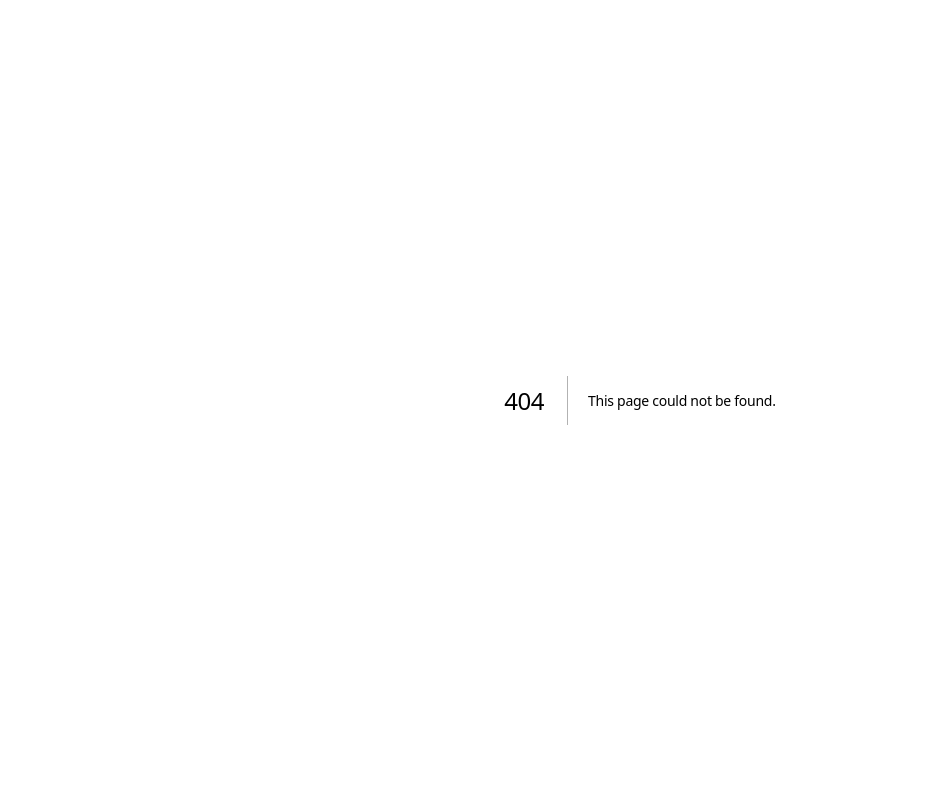
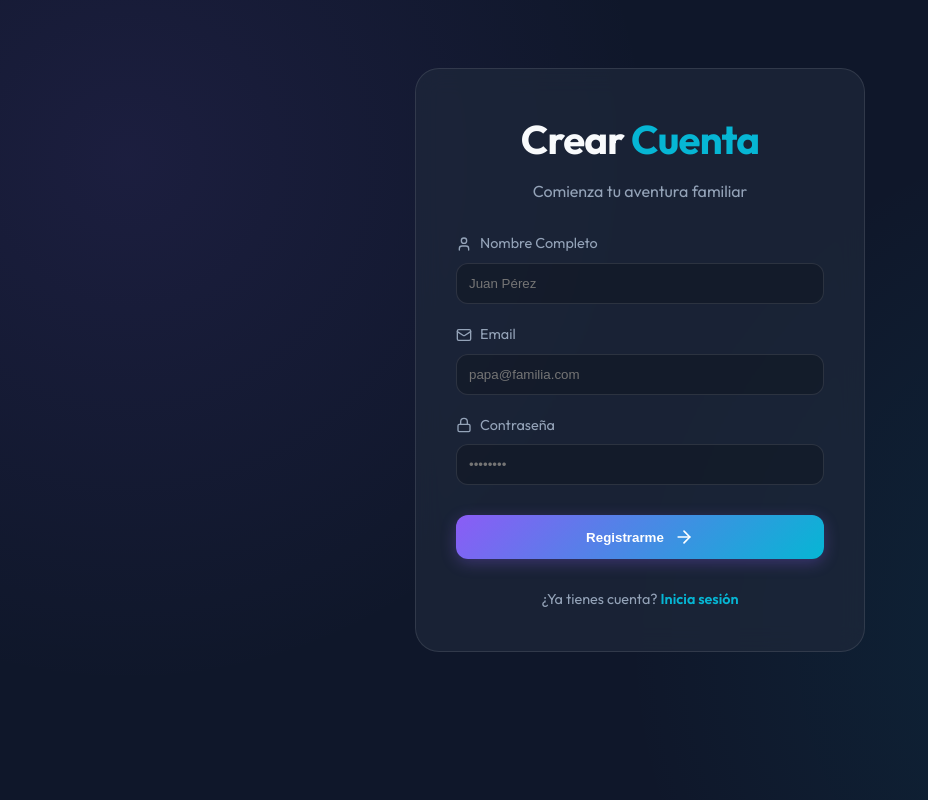
Before and after one commit to FernandoFerreyra11/play-balance-portfolio, a Next.js app: page /register in a window 1280 px wide. Before the commit this address had no page. Shown: the whole page, without its empty margins (0-928 px from the left). Built offline with nearby package versions, Linux system fonts and the light colour scheme; no server answers.

Commit message:
Implementación de página de registro y Server Actions para usuarios

```diff
--- /dev/null
+++ b/src/app/actions/auth.ts
@@ -0,0 +1,45 @@
+'use server';
+
+import { db } from "@/db";
+import { users } from "@/db/schema";
+import { eq } from "drizzle-orm";
+import bcrypt from "bcryptjs";
+
+export async function registerUser(formData: FormData) {
+  const name = formData.get("name") as string;
+  const email = formData.get("email") as string;
+  const password = formData.get("password") as string;
+
+  if (!name || !email || !password) {
+    return { error: "Todos los campos son obligatorios" };
+  }
+
+  // Verificar si el usuario ya existe
+  const [existingUser] = await db
+    .select()
+    .from(users)
+    .where(eq(users.email, email))
+    .limit(1);
+
+  if (existingUser) {
+    return { error: "El correo electrónico ya está registrado" };
+  }
+
+  // Encriptar contraseña
+  const hashedPassword = await bcrypt.hash(password, 10);
+
+  // Crear usuario
+  try {
+    await db.insert(users).values({
+      name,
+      email,
+      password: hashedPassword,
+      role: "parent", // El registro directo es siempre para padres
+    });
+
+    return { success: true };
+  } catch (error) {
+    console.error("Error en registro:", error);
+    return { error: "Error al crear la cuenta. Inténtalo de nuevo." };
+  }
+}
--- a/src/app/login/page.tsx
+++ b/src/app/login/page.tsx
@@ -2,9 +2,10 @@
 
 import { useState } from 'react';
 import { signIn } from 'next-auth/react';
-import { useRouter } from 'next/navigation';
+import { useRouter, useSearchParams } from 'next/navigation';
 import { motion, AnimatePresence } from 'framer-motion';
-import { User, ShieldCheck, ArrowRight, Loader2 } from 'lucide-react';
+import { User, ShieldCheck, ArrowRight, Loader2, CheckCircle2 } from 'lucide-react';
+import Link from 'next/link';
 
 export default function LoginPage() {
   const [role, setRole] = useState<'parent' | 'child' | null>(null);
@@ -13,6 +14,8 @@ export default function LoginPage() {
   const [loading, setLoading] = useState(false);
   const [error, setError] = useState('');
   const router = useRouter();
+  const searchParams = useSearchParams();
+  const registered = searchParams.get('registered');
 
   const handleSubmit = async (e: React.FormEvent) => {
     e.preventDefault();
@@ -40,6 +43,20 @@ export default function LoginPage() {
         <div style={{ textAlign: 'center', marginBottom: '40px' }}>
           <h1 style={{ fontSize: '2.5rem', marginBottom: '10px' }}>Play<span style={{ color: 'var(--primary-color)' }}>Balance</span></h1>
           <p style={{ color: 'var(--text-dim)' }}>Tu aventura comienza aquí</p>
+
+          {registered && (
+            <motion.div
+              initial={{ opacity: 0, scale: 0.9 }}
+              animate={{ opacity: 1, scale: 1 }}
+              style={{
+                marginTop: '20px', padding: '10px', background: 'rgba(16, 185, 129, 0.2)',
+                borderRadius: '12px', color: 'var(--success-color)', display: 'flex',
+                alignItems: 'center', justifyContent: 'center', gap: '8px', fontSize: '0.9rem'
+              }}
+            >
+              <CheckCircle2 size={18} /> ¡Cuenta creada! Ya puedes entrar.
+            </motion.div>
+          )}
         </div>
 
         <AnimatePresence mode="wait">
@@ -157,6 +174,10 @@ export default function LoginPage() {
             </motion.form>
           )}
         </AnimatePresence>
+
+        <p style={{ textAlign: 'center', fontSize: '0.9rem', color: 'var(--text-dim)', marginTop: '30px' }}>
+          ¿No tienes una cuenta? <Link href="/register" style={{ color: 'var(--accent-color)', textDecoration: 'none', fontWeight: 600 }}>Crea una familiar</Link>
+        </p>
       </div>
 
       <style jsx>{`
--- /dev/null
+++ b/src/app/register/page.tsx
@@ -0,0 +1,126 @@
+'use client';
+
+import { useState } from 'react';
+import { useRouter } from 'next/navigation';
+import { motion } from 'framer-motion';
+import { UserPlus, ArrowRight, Loader2, Mail, Lock, User } from 'lucide-react';
+import { registerUser } from '../actions/auth';
+import Link from 'next/link';
+
+export default function RegisterPage() {
+  const [loading, setLoading] = useState(false);
+  const [error, setError] = useState('');
+  const router = useRouter();
+
+  const handleSubmit = async (e: React.FormEvent<HTMLFormElement>) => {
+    e.preventDefault();
+    setLoading(true);
+    setError('');
+
+    const formData = new FormData(e.currentTarget);
+    const result = await registerUser(formData);
+
+    if (result?.error) {
+      setError(result.error);
+      setLoading(false);
+    } else {
+      router.push('/login?registered=true');
+    }
+  };
+
+  return (
+    <div className="container" style={{ minHeight: '90vh', display: 'flex', justifyContent: 'center', alignItems: 'center' }}>
+      <motion.div
+        initial={{ opacity: 0, y: 20 }}
+        animate={{ opacity: 1, y: 0 }}
+        className="glass card"
+        style={{ width: '100%', maxWidth: '450px', padding: '40px' }}
+      >
+        <div style={{ textAlign: 'center', marginBottom: '30px' }}>
+          <h1 style={{ fontSize: '2.5rem', marginBottom: '10px' }}>Crear <span style={{ color: 'var(--accent-color)' }}>Cuenta</span></h1>
+          <p style={{ color: 'var(--text-dim)' }}>Comienza tu aventura familiar</p>
+        </div>
+
+        <form onSubmit={handleSubmit} style={{ display: 'grid', gap: '20px' }}>
+          <div style={{ display: 'grid', gap: '8px' }}>
+            <label style={{ fontSize: '0.9rem', color: 'var(--text-dim)', display: 'flex', alignItems: 'center', gap: '8px' }}>
+              <User size={16} /> Nombre Completo
+            </label>
+            <input
+              name="name"
+              type="text"
+              placeholder="Juan Pérez"
+              required
+              style={{
+                width: '100%', background: 'rgba(0,0,0,0.2)', border: '1px solid var(--border-color)',
+                borderRadius: '12px', padding: '12px', color: 'white', outline: 'none'
+              }}
+            />
+          </div>
+
+          <div style={{ display: 'grid', gap: '8px' }}>
+            <label style={{ fontSize: '0.9rem', color: 'var(--text-dim)', display: 'flex', alignItems: 'center', gap: '8px' }}>
+              <Mail size={16} /> Email
+            </label>
+            <input
+              name="email"
+              type="email"
+              placeholder="papa@familia.com"
+              required
+              style={{
+                width: '100%', background: 'rgba(0,0,0,0.2)', border: '1px solid var(--border-color)',
+                borderRadius: '12px', padding: '12px', color: 'white', outline: 'none'
+              }}
+            />
+          </div>
+
+          <div style={{ display: 'grid', gap: '8px' }}>
+            <label style={{ fontSize: '0.9rem', color: 'var(--text-dim)', display: 'flex', alignItems: 'center', gap: '8px' }}>
+              <Lock size={16} /> Contraseña
+            </label>
+            <input
+              name="password"
+              type="password"
+              placeholder="••••••••"
+              required
+              minLength={6}
+              style={{
+                width: '100%', background: 'rgba(0,0,0,0.2)', border: '1px solid var(--border-color)',
+                borderRadius: '12px', padding: '12px', color: 'white', outline: 'none'
+              }}
+            />
+          </div>
+
+          {error && (
+            <p style={{ color: 'var(--danger-color)', fontSize: '0.85rem', textAlign: 'center' }}>
+              {error}
+            </p>
+          )}
+
+          <button
+            type="submit"
+            disabled={loading}
+            className="btn-primary"
+            style={{ marginTop: '10px', display: 'flex', justifyContent: 'center', alignItems: 'center', gap: '10px' }}
+          >
+            {loading ? <Loader2 className="animate-spin" size={20} /> : <>Registrarme <ArrowRight size={20} /></>}
+          </button>
+
+          <p style={{ textAlign: 'center', fontSize: '0.9rem', color: 'var(--text-dim)', marginTop: '10px' }}>
+            ¿Ya tienes cuenta? <Link href="/login" style={{ color: 'var(--accent-color)', textDecoration: 'none', fontWeight: 600 }}>Inicia sesión</Link>
+          </p>
+        </form>
+      </motion.div>
+
+      <style jsx>{`
+        .animate-spin {
+          animation: spin 1s linear infinite;
+        }
+        @keyframes spin {
+          from { transform: rotate(0deg); }
+          to { transform: rotate(360deg); }
+        }
+      `}</style>
+    </div>
+  );
+}
```
